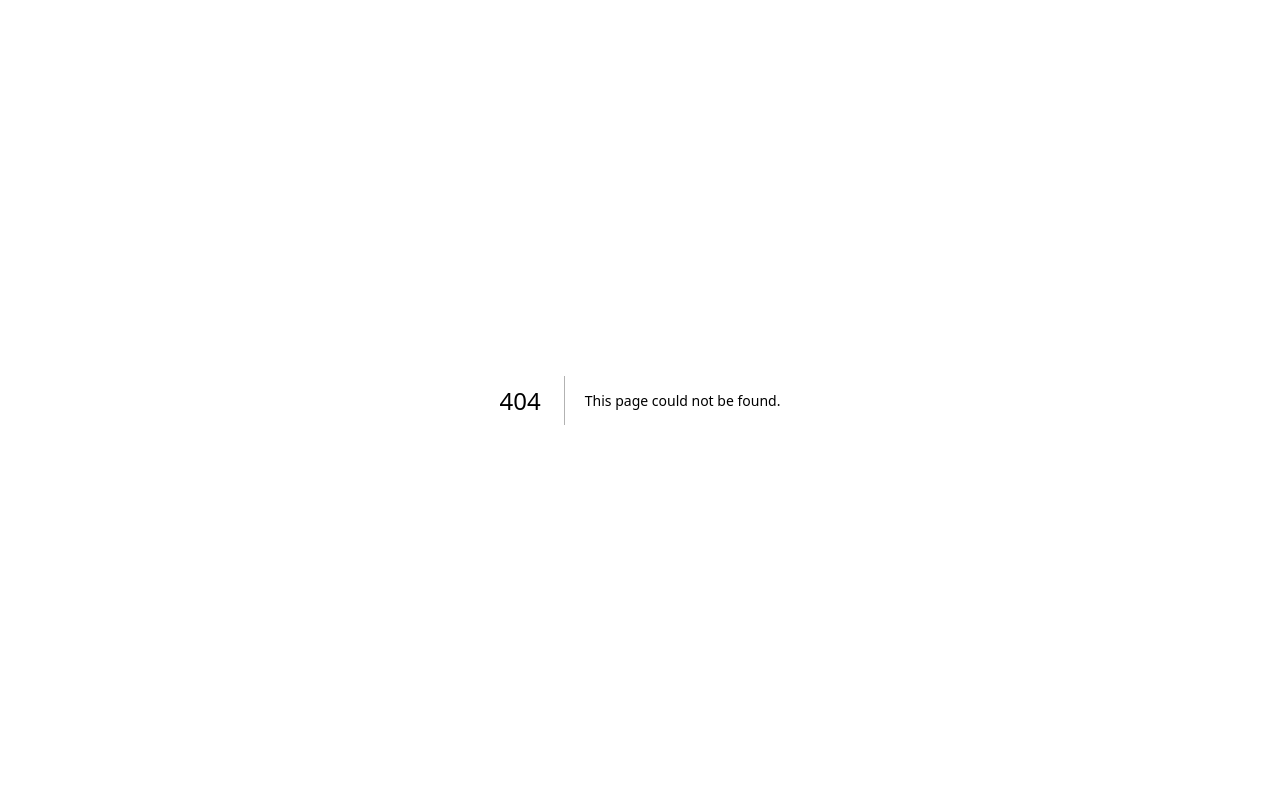
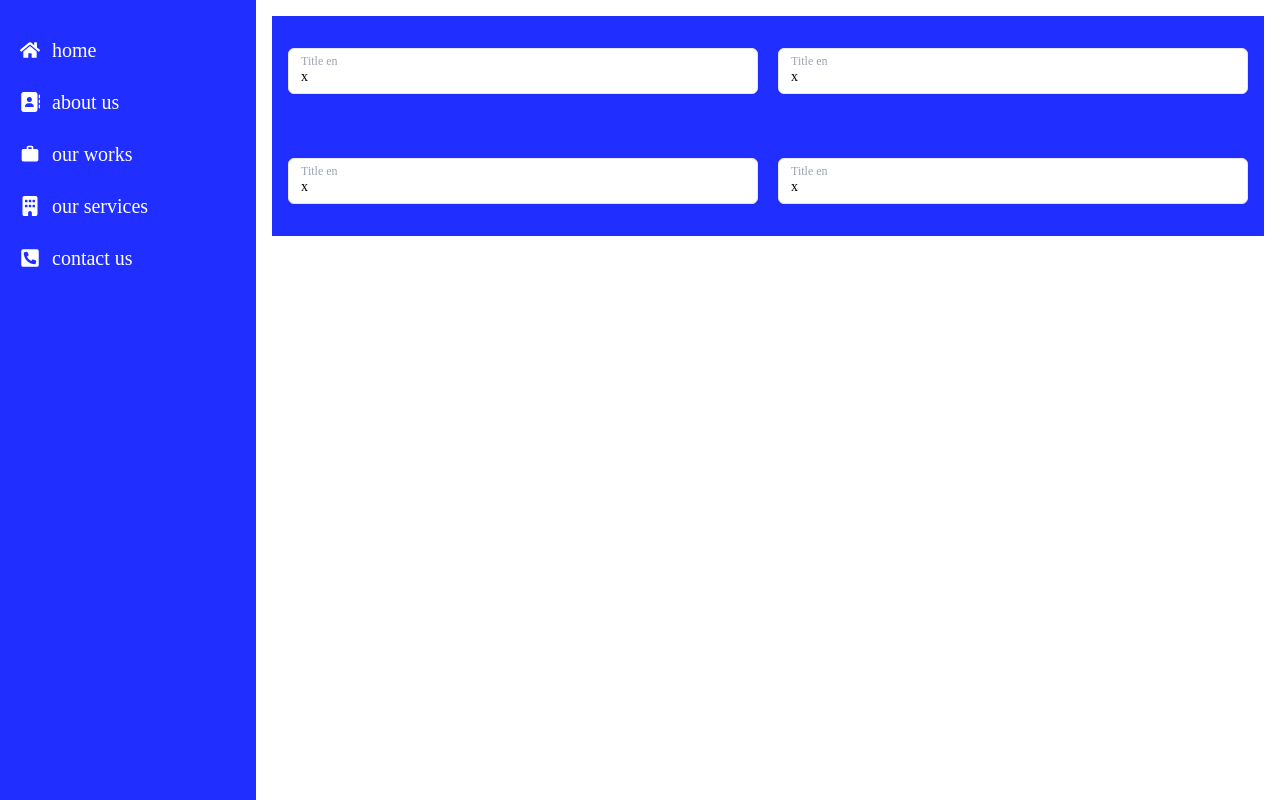
Before and after one commit to Mouhealdien/Beyond-Dashboard, a Next.js app: page /our-services/1 in a window 1280 px wide. Before the commit this address had no page. Built offline with nearby package versions, Linux system fonts and the light colour scheme.

Commit message:
first commit

```diff
--- /dev/null
+++ b/src/app/contact-us/page.tsx
@@ -0,0 +1,9 @@
+import React from 'react'
+
+const page = () => {
+  return (
+    <div>page</div>
+  )
+}
+
+export default page
--- a/src/app/layout.tsx
+++ b/src/app/layout.tsx
@@ -1,6 +1,7 @@
 import type { Metadata } from "next";
 import { Inter } from "next/font/google";
 import "./globals.css";
+import SideBar from "../components/SideBar";
 
 const inter = Inter({ subsets: ["latin"] });
 
@@ -16,7 +17,14 @@ export default function RootLayout({
 }>) {
   return (
     <html lang="en">
-      <body className={ " font-['Poppins']"}>{children}</body>
+      <body className={ " font-['Poppins']"}>
+      <SideBar/>
+      <div className="p-4 sm:ml-64">
+      {children}
+   </div>
+
+
+        </body>
     </html>
   );
 }
--- /dev/null
+++ b/src/app/our-services/[service]/page.tsx
@@ -0,0 +1,123 @@
+"use client"
+import Input from '@/components/Input';
+import React from 'react'
+import { Controller, SubmitHandler, useForm } from 'react-hook-form';
+import { toast } from 'react-toastify';
+interface IFormInput {
+    firstName: string
+    lastName: string
+    iceCreamType: { label: string; value: string }
+  }
+
+const page = () => {
+
+    const {
+		control,
+		handleSubmit,
+		formState: { errors, isSubmitting },
+		watch,
+		reset,
+	} = useForm({
+		defaultValues: {
+
+		},
+	});
+    const onSubmit: SubmitHandler<IFormInput> = async (data) => {
+        console.log(data)
+
+		// await toast.promise(updateService({ formData: data }).unwrap(), {
+		// 	error: t('could-not-update'),
+		// 	pending: t('trying-to-update'),
+		// 	success: t('updated-successfully') as string,
+		// });
+      }
+
+  return (
+    <div>
+        <form onSubmit={handleSubmit(onSubmit)}>
+            <div className='flex bg-primary px-4 py-4 gap-5 flex-row w-full'>
+                <Controller
+                            name="Title en"
+                            control={control}
+                            render={({ field }) => (
+                                <Input
+                                    inputProps={{
+                                        ...field,
+                                        id: 'Title en',
+                                        name: 'Title.en',
+                                        type: 'text',
+                                        placeholder: 'title in english',
+                                        defaultValue: `${"x"}`,
+                                    }}
+                                    label={"Title en"}
+                                />
+                            )}
+                        />
+                <Controller
+                    name="Title en"
+                    control={control}
+                    render={({ field }) => (
+                        <Input
+                            inputProps={{
+                                ...field,
+                                id: 'Title en',
+                                name: 'Title.en',
+                                type: 'text',
+                                placeholder: 'title in english',
+                                defaultValue: `${"x"}`,
+                            }}
+                            label={"Title en"}
+                        />
+
+
+                )}
+            />
+            </div>
+
+            <div className='flex bg-primary px-4 py-4 gap-5 flex-row w-full'>
+                <Controller
+                            name="Title en"
+                            control={control}
+                            render={({ field }) => (
+                                <Input
+                                    inputProps={{
+                                        ...field,
+                                        id: 'Title en',
+                                        name: 'Title.en',
+                                        type: 'text',
+                                        placeholder: 'title in english',
+                                        defaultValue: `${"x"}`,
+                                    }}
+                                    label={"Title en"}
+                                />
+                            )}
+                        />
+                <Controller
+                    name="Title en"
+                    control={control}
+                    render={({ field }) => (
+                        <Input
+                            inputProps={{
+                                ...field,
+                                id: 'Title en',
+                                name: 'Title.en',
+                                type: 'text',
+                                placeholder: 'title in english',
+                                defaultValue: `${"x"}`,
+                            }}
+                            label={"Title en"}
+                        />
+
+
+                )}
+            />
+            </div>
+
+</form>
+    </div>
+
+
+  )
+}
+
+export default page
--- /dev/null
+++ b/src/app/our-services/page.tsx
@@ -0,0 +1,39 @@
+import DashboradTable from '@/components/DashboradTable'
+import React from 'react'
+
+const page = () => {
+  const headers=['id','icon','title','paragraph']
+  const data=[{
+    id:"1",
+    icon:'pla pla pla',
+    title:'Marketing Strategy Planning',
+    paragraph:"Crafting strategic plans aligned with your business objectives, through market analysis, audience segmentation, and precise goal setting."
+  },
+  {
+    id:"2",
+    icon:'pla pla pla',
+    title:'Marketing Strategy Planning',
+    paragraph:"Crafting strategic plans aligned with your business objectives, through market analysis, audience segmentation, and precise goal setting."
+  },
+  {
+    id:"3",
+    icon:'pla pla pla',
+    title:'Marketing Strategy Planning',
+    paragraph:"Crafting strategic plans aligned with your business objectives, through market analysis, audience segmentation, and precise goal setting."
+  },
+  {
+    id:"4",
+    icon:'pla pla pla',
+    title:'Marketing Strategy Planning',
+    paragraph:"Crafting strategic plans aligned with your business objectives, through market analysis, audience segmentation, and precise goal setting."
+  }
+
+]
+  return (
+    <div>
+      <DashboradTable data={data} headers={headers}/>
+    </div>
+  )
+}
+
+export default page
--- a/src/app/page.tsx
+++ b/src/app/page.tsx
@@ -1,15 +1,11 @@
 import Image from "next/image";
-import SideBar from "./components/SideBar";
+import SideBar from "../components/SideBar";
 
 export default function Home() {
   return (
 <div>
-  <SideBar/>
-  <div className="p-4 sm:ml-64">
-   <div>
-    hello
-   </div>
-</div>
+ hello
+
 </div>
   );
 }
--- /dev/null
+++ b/src/components/DashboradTable.tsx
@@ -0,0 +1,52 @@
+import Link from 'next/link'
+import React from 'react'
+
+type propsType={
+    headers?:string[]
+    data?:any
+}
+const DashboradTable = ({headers,data}:propsType) => {
+  return (
+    <div className="relative overflow-x-auto shadow-md sm:rounded-lg">
+    <table className="w-full text-sm text-left rtl:text-right text-gray-500 dark:text-gray-400">
+        <thead className="text-xs text-white uppercase bg-primary">
+            <tr>
+                {headers?.map((e,i)=>{
+                    return(
+                        <th key={i} scope="col" className="px-6 py-3">
+                             {e}
+                         </th>
+                    )
+                })}
+                <th scope="col" className="px-6 py-3">
+                    Action
+                </th>
+            </tr>
+        </thead>
+        <tbody>
+
+        {data?.map((ob:{},i:number)=>{
+                    return(
+                        <tr key={i} className="odd:bg-white odd:text-gray-400 even:text-white  even:bg-primary border-b ">
+                        {Object.keys(ob).map((prop, propIndex) => (
+
+                                <td key={propIndex} className="px-6 py-4">
+                                {` ${ob[prop]}`}
+                            </td>
+                     ))}
+
+                <td className="px-6 py-4">
+                    <Link href={`our-services/${ob?.id}`} className="font-medium text-[#FE5400]   hover:underline">Edit</Link>
+                </td>
+            </tr>
+                    )
+                })}
+
+
+        </tbody>
+    </table>
+</div>
+  )
+}
+
+export default DashboradTable
--- /dev/null
+++ b/src/components/Input.tsx
@@ -0,0 +1,34 @@
+import React from 'react';
+
+type props = {
+	inputProps: React.HTMLProps<HTMLInputElement>;
+	label: string;
+	disable?: boolean;
+	value?: string | undefined | string[];
+};
+
+const Input = ({ inputProps, label, disable, value }: props) => {
+	return (
+		<label
+			className={`relative w-full block bg-white my-4 px-3 pt-3 overflow-hidden rounded-md border border-gray-200 shadow-sm focus-within:border-secondary focus-within:ring-1 focus-within:ring-secondary${
+				disable ? ` bg-gray-200` : ``
+			}`}
+		>
+			<input
+				value={value}
+				dir="auto"
+				{...inputProps}
+				// defaultValue={inputProps.value ?? ''}
+				className={`peer h-8 w-full border-none bg-transparent p-0 placeholder-transparent focus:border-transparent  focus:outline-none focus:ring-0 sm:text-sm `}
+			/>
+
+			<span
+				className={`absolute start-3 top-3 -translate-y-1/2 text-xs text-gray-400 transition-all peer-placeholder-shown:top-1/2 peer-placeholder-shown:text-sm peer-focus:top-3 peer-focus:text-xs `}
+			>
+				{label}
+			</span>
+		</label>
+	);
+};
+
+export default Input;
--- a/src/app/components/SideBar.tsx
+++ b/src/components/SideBar.tsx
@@ -2,48 +2,56 @@
 
 import Link from 'next/link';
 import React, { useState } from 'react'
-
+import { FaHome, FaPhoneSquareAlt } from 'react-icons/fa';
+import { FaAddressBook, FaBuilding } from 'react-icons/fa6';
+import { IoClose } from 'react-icons/io5';
+import { MdWork } from 'react-icons/md';
 const SideBar = () => {
     const [isSidebarOpen, setSidebarOpen] = useState(false);
 
     const pages=[
         {
             title:"home",
+            icon:<FaHome/>,
             href:'/home'
         },
         {
             title:"about us",
+            icon:<FaAddressBook/>,
             href:'/about-us'
         },
         {
             title:"our works",
+            icon:<MdWork/>,
             href:'/our-works'
         },
         {
             title:"our services",
+            icon:<FaBuilding/>,
             href:'/our-services'
         },
         {
             title:"contact us",
+            icon:<FaPhoneSquareAlt/>,
             href:'/contact-us'
         },
 
 ]
 
-    // Function to toggle the sidebar's visibility
+
     const toggleSidebar = () => {
       setSidebarOpen(!isSidebarOpen);
     };
   return (
     <>
-      {/* Button to Toggle Sidebar */}
+
       <button
-        onClick={toggleSidebar} // Ensure this function toggles the sidebar's visibility
+        onClick={toggleSidebar}
         data-drawer-target="default-sidebar"
         data-drawer-toggle="default-sidebar"
         aria-controls="default-sidebar"
         type="button"
-        className="inline-flex items-center p-2 mt-2 ms-3 text-sm text-gray-500 rounded-lg sm:hidden hover:bg-gray-100 focus:outline-none focus:ring-2 focus:ring-gray-200 dark:text-gray-400 dark:hover:bg-gray-700 dark:focus:ring-gray-600"
+        className="inline-flex items-center p-2 mt-2 ms-3 transition-all duration-500 text-sm text-gray-500 rounded-lg sm:hidden hover:bg-primary hover:text-white   "
       >
         <span className="sr-only">Toggle sidebar</span>
         <svg className="w-6 h-6" aria-hidden="true" fill="currentColor" viewBox="0 0 20 20" xmlns="http://www.w3.org/2000/svg">
@@ -51,28 +59,27 @@ const SideBar = () => {
         </svg>
       </button>
 
-      {/* Sidebar Component */}
       <aside id="default-sidebar" className={`fixed top-0 left-0 z-40 w-64 h-screen transition-transform transform ${isSidebarOpen? '' : '-translate-x-full'} sm:translate-x-0`} aria-label="Sidebar">
       <button
         onClick={toggleSidebar}
-        className={`absolute top-2 right-4  sm:hidden`}
+        className={`absolute text-white top-2 right-4  sm:hidden`}
       >
-        X
+        <IoClose/>
       </button>
         <div className="h-full px-3 py-7 overflow-y-auto   bg-primary">
           <ul className="space-y-2 font-medium">
             {pages.map((e,i)=>{
                 return(
                     <li key={i} >
-              <Link href={e.href} className="flex text-xl items-center p-2 text-gray-900 rounded-lg dark:text-white hover:bg-gray-100 dark:hover:bg-gray-700 group">
+              <Link href={e.href} className="flex gap-3 text-xl items-center p-2 text-white transition-all duration-500 900 rounded-lg hover:text-primary hover:bg-white group">
+                {e.icon}
                 {e.title}
+
               </Link>
             </li>
                 )
             })}
 
-            {/* Additional Navigation Links */}
-            {/*... */}
           </ul>
         </div>
       </aside>
```
Also changed, not shown: package.json (+8 -4 lines), 1 other file (tests, documents, lock files or other folders).
